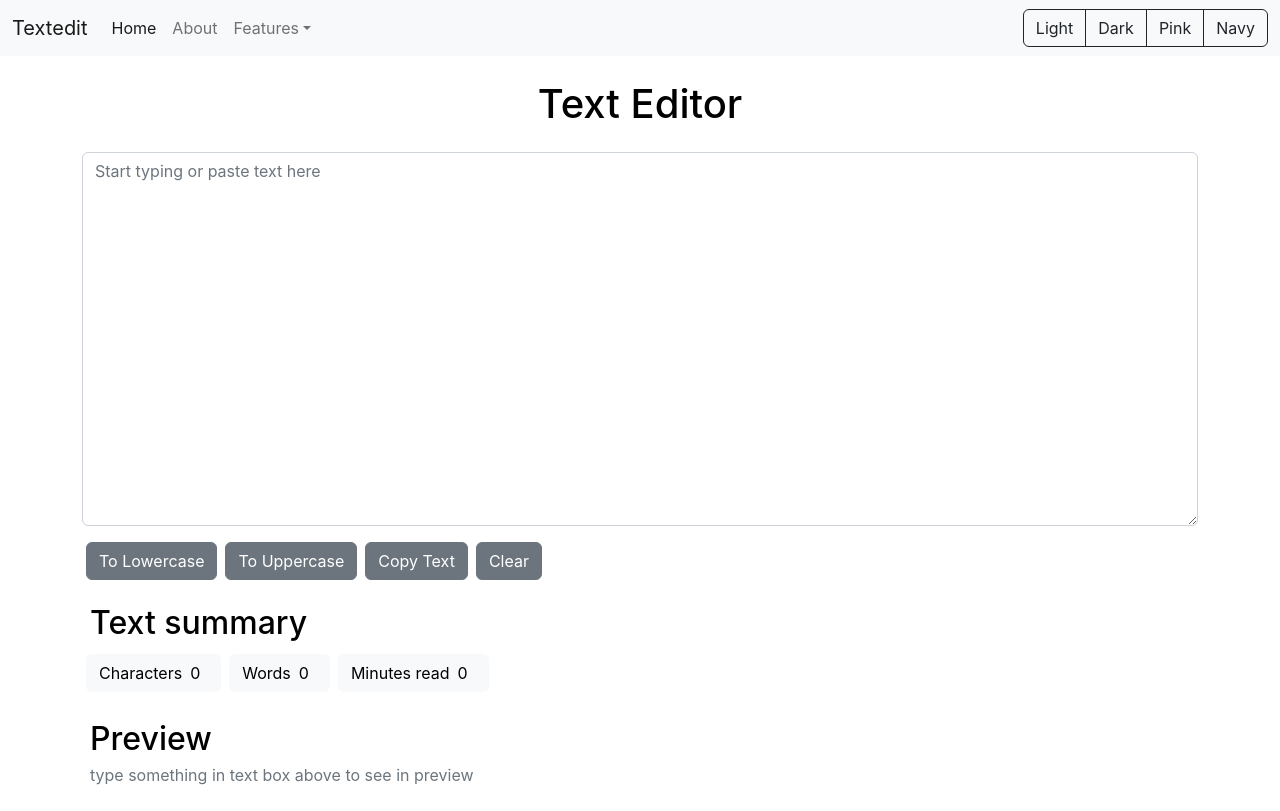
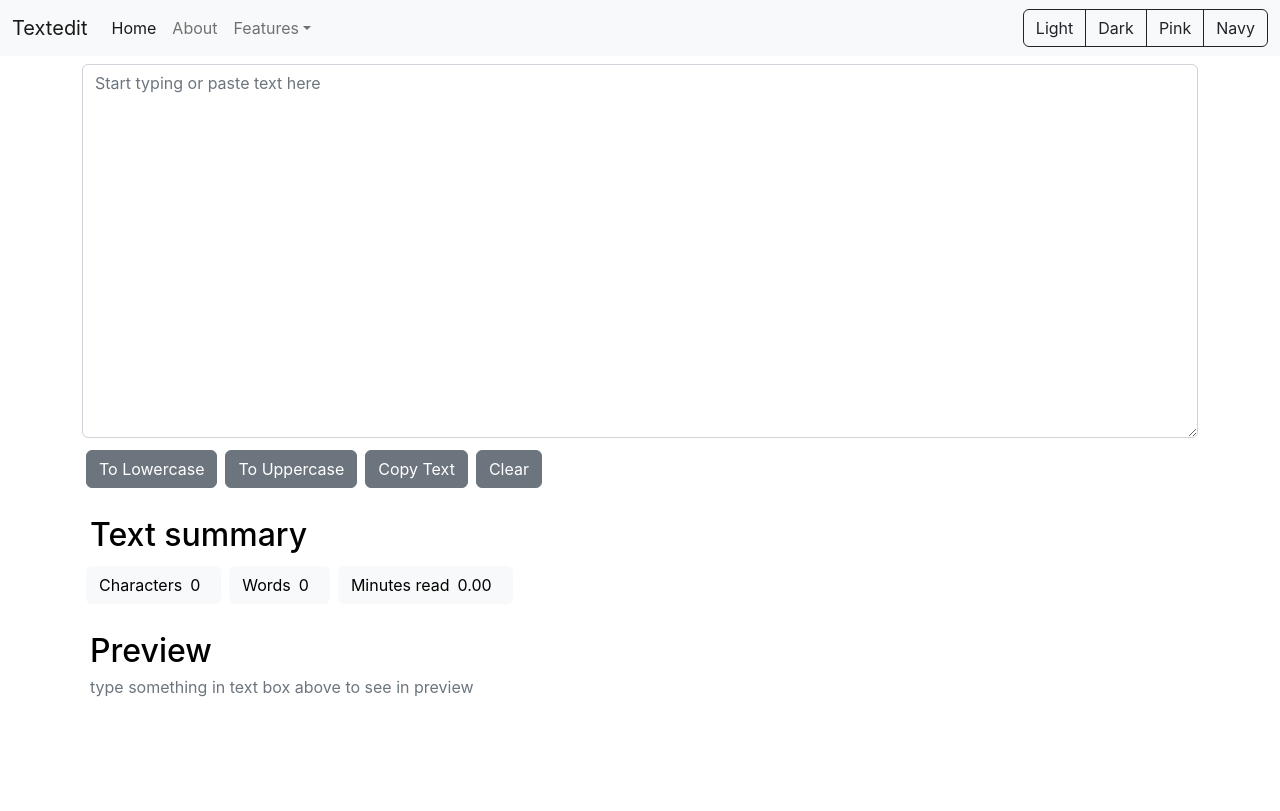
Before and after one commit to pushkardangi/textedit-app, a React (Create React App) app: page / in a window 1280 px wide. Built offline with nearby package versions, Linux system fonts and the light colour scheme.

Commit message:
removed heading, fixed spaces, fixed read time to decimal 2 value

```diff
--- a/src/components/TextForm.js
+++ b/src/components/TextForm.js
@@ -69,10 +69,10 @@ export default function TextForm(props) {
 
       <div className="container">
 
-        <h1 className={`m-4 text-center text-${modeTextColor}`}>{props.title}</h1>
+        {/* <h1 className={`m-4 text-center text-${modeTextColor}`}>{props.title}</h1> */}
 
         {/* Textarea */}
-        <div className="form-group">
+        <div className="form-group my-2">
           <textarea
             className={`form-control text-${modeTextColor}`}
             onChange={handleOnChange}
@@ -87,28 +87,28 @@ export default function TextForm(props) {
         {/* Function Buttons */}
         <button
           type="button"
-          className={`btn btn-${btn} mx-1 mt-3`}
+          className={`btn btn-${btn} m-1`}
           onClick={handleLowercase}>
           To Lowercase
         </button>
 
         <button
           type="button"
-          className={`btn btn-${btn} mx-1 mt-3`}
+          className={`btn btn-${btn} m-1`}
           onClick={handleUppercase}>
           To Uppercase
         </button>
 
         <button
           type="button"
-          className={`btn btn-${btn} mx-1 mt-3`}
+          className={`btn btn-${btn} m-1`}
           onClick={handleCopy}>
           Copy Text
         </button>
 
         <button
           type="button"
-          className={`btn btn-${btn} mx-1 mt-3`}
+          className={`btn btn-${btn} m-1`}
           onClick={handleClear}>
           Clear
         </button>
@@ -129,14 +129,14 @@ export default function TextForm(props) {
           <button type="button" className="btn btn-light m-1">
             Words
             <span className="mx-2 fs-6">
-              {text.split(' ').filter(function(n) { return n !== '' }).length}
+              {text.split(' ').filter((n)=>{ return n !== '' }).length}
             </span>
           </button>
 
           <button type="button" className="btn btn-light m-1">
             Minutes read
             <span className="mx-2 fs-6">
-              {(text.split(' ').filter(function(n) { return n !== '' }).length) * 0.008}
+              {((text.split(' ').filter((n)=>{ return n !== '' }).length) * 0.008).toFixed(2)}
             </span>
           </button>
         </div>
```
Also changed, not shown: src/App.js (+0 -8 lines).
